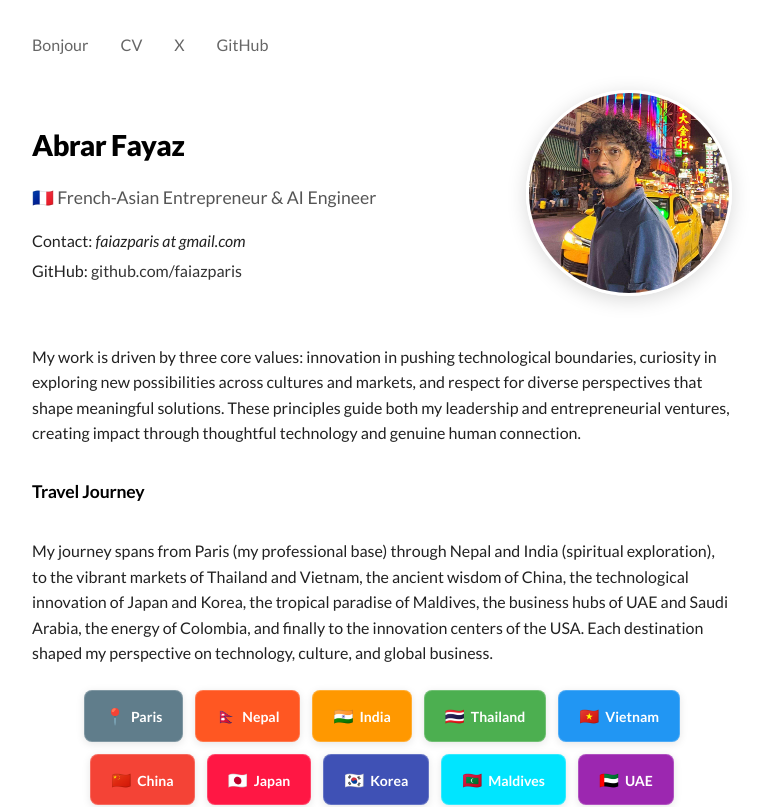
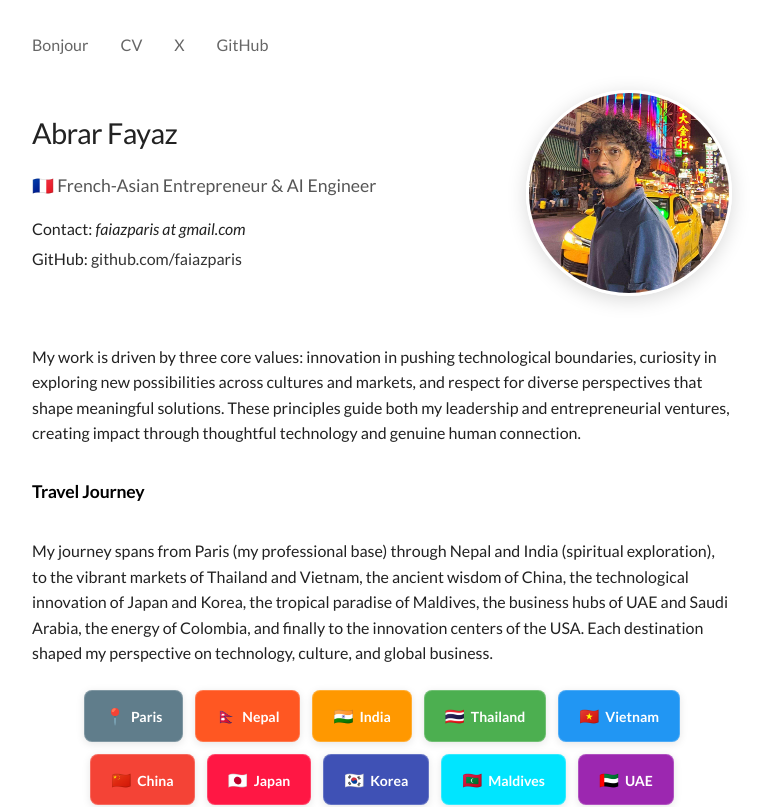
Before and after one commit to faiazparis/faiazparis.github.io, a Next.js app: page / in a window 1280 px wide. Shown: the top 807 px of the page, without its empty margins (258-1025 px from the left). Built offline with nearby package versions, Linux system fonts and the light colour scheme.

Commit message:
docs: Update README and documentation

```diff
--- a/app/globals.css
+++ b/app/globals.css
@@ -67,8 +67,10 @@ h1, h2 {
 h1 {
   font-size: 1.8rem;
   margin-bottom: 4px;
-  font-weight: 900;
+  font-weight: 400;
   letter-spacing: -0.02em;
+  color: #222;
+  margin-top: 0;
 }
 
 h2 {
```
Also changed, not shown: 1 other file (tests, documents, lock files or other folders).
